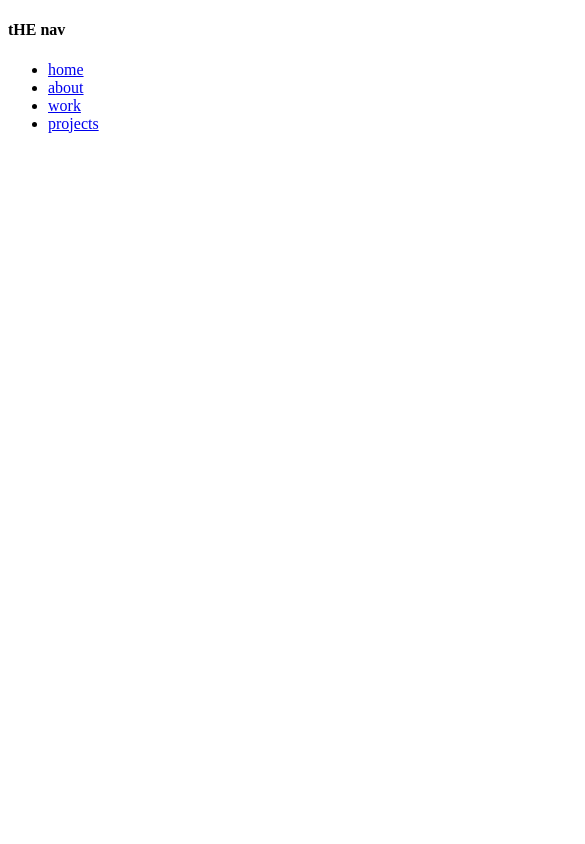
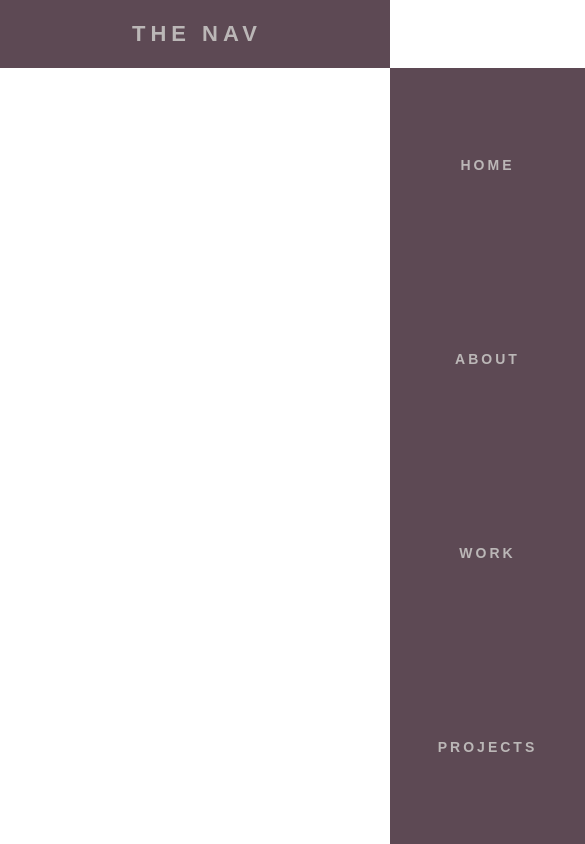
Before and after one commit to samiy99/responsive_nav, a plain HTML site: page index.html in a window 390 px wide. Shown: the whole page, 585 px wide, since content can reach past the window. Drawn offline with Linux system fonts and the light colour scheme.

Commit message:
created the navigation currently working on mobil view

```diff
--- a/css/style.css
+++ b/css/style.css
@@ -0,0 +1,77 @@
+*{
+    margin: 0px;
+    padding: 0px;
+    box-sizing: border-box;
+}
+
+nav{
+    display: flex;
+    justify-content: space-around;
+    align-items: center;
+    min-height: 8vh;
+    font-family: sans-serif;
+    background-color: #5d4954;
+}
+
+.logo{
+    color:rgb(187, 183, 183);
+    text-transform: uppercase;
+    letter-spacing: 5px;
+    font-size: 22px;
+}
+
+.nav_links{
+    display: flex;
+    justify-content: space-around;
+    width: 35%;
+}
+.nav_links li{
+    list-style: none;
+}
+.nav_links a{
+    text-transform: uppercase;
+    color:rgb(187, 183, 183);
+    text-decoration: none;
+    letter-spacing: 3px;
+    font-weight: bold;
+    font-size: 14px;
+}
+
+.burger{
+    display: none;
+}
+
+.burger div {
+    width: 30px;
+    height: 3px;
+    background-color: rgb(187, 183, 183);
+    margin: 5px;
+}
+@media screen and (max-width:1024px){
+    .nav_links{
+        width: 60%;
+    }
+}
+
+@media screen and (max-width:768px){
+    body{
+        overflow-x: hidden;
+    }
+    .logo{
+        margin-left: 1%;
+    }
+    .nav_links{
+        position: absolute;
+        right: 0px;
+        height: 92vh;
+        top: 8vh;
+        background-color: #5d4954;
+        display: flex;
+        flex-direction: column;
+        align-items: center;
+        width: 50%;
+        transform: translateX(100%);
+
+    }
+
+}
--- a/index.html
+++ b/index.html
@@ -4,6 +4,7 @@
     <meta charset="UTF-8">
     <meta name="viewport" content="width=device-width, initial-scale=1.0">
     <meta http-equiv="X-UA-Compatible" content="IE=7">
+    <link rel="stylesheet" href="css/style.css">
     <title>Navigation</title>
 </head>
 <body>
@@ -11,7 +12,7 @@
         <div class="logo">
             <h4>tHE nav</h4>
         </div>
-        <ul>
+        <ul class="nav_links">
             <li>
                 <a href="#">home</a>
             </li>
@@ -25,6 +26,11 @@
                 <a href="#">projects</a>
             </li>
         </ul>
+        <div class="burger">
+            <div class="line1"></div>
+            <div class="line2"></div>
+            <div class="line3"></div>
+        </div>
 
     </nav>
 
```
